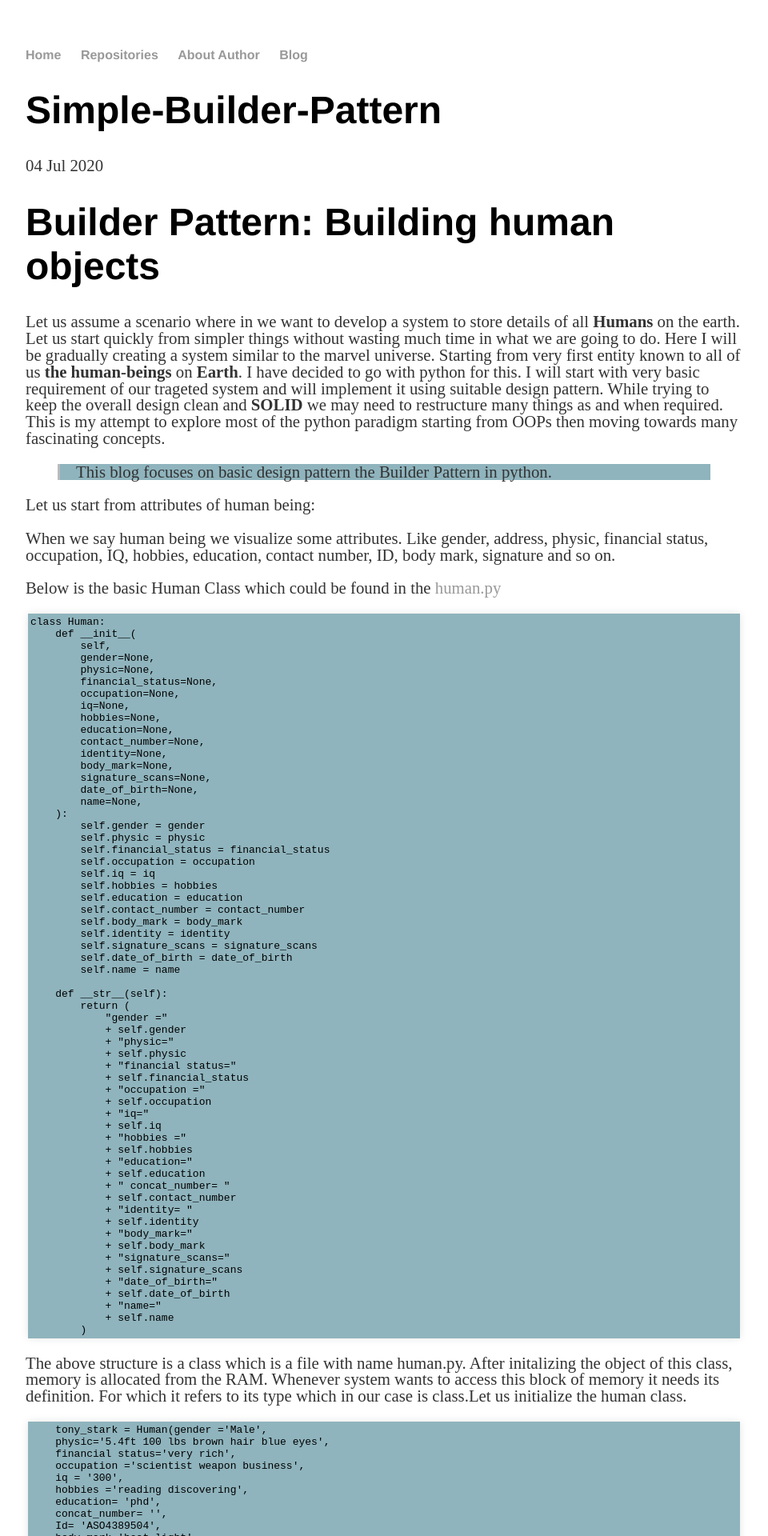
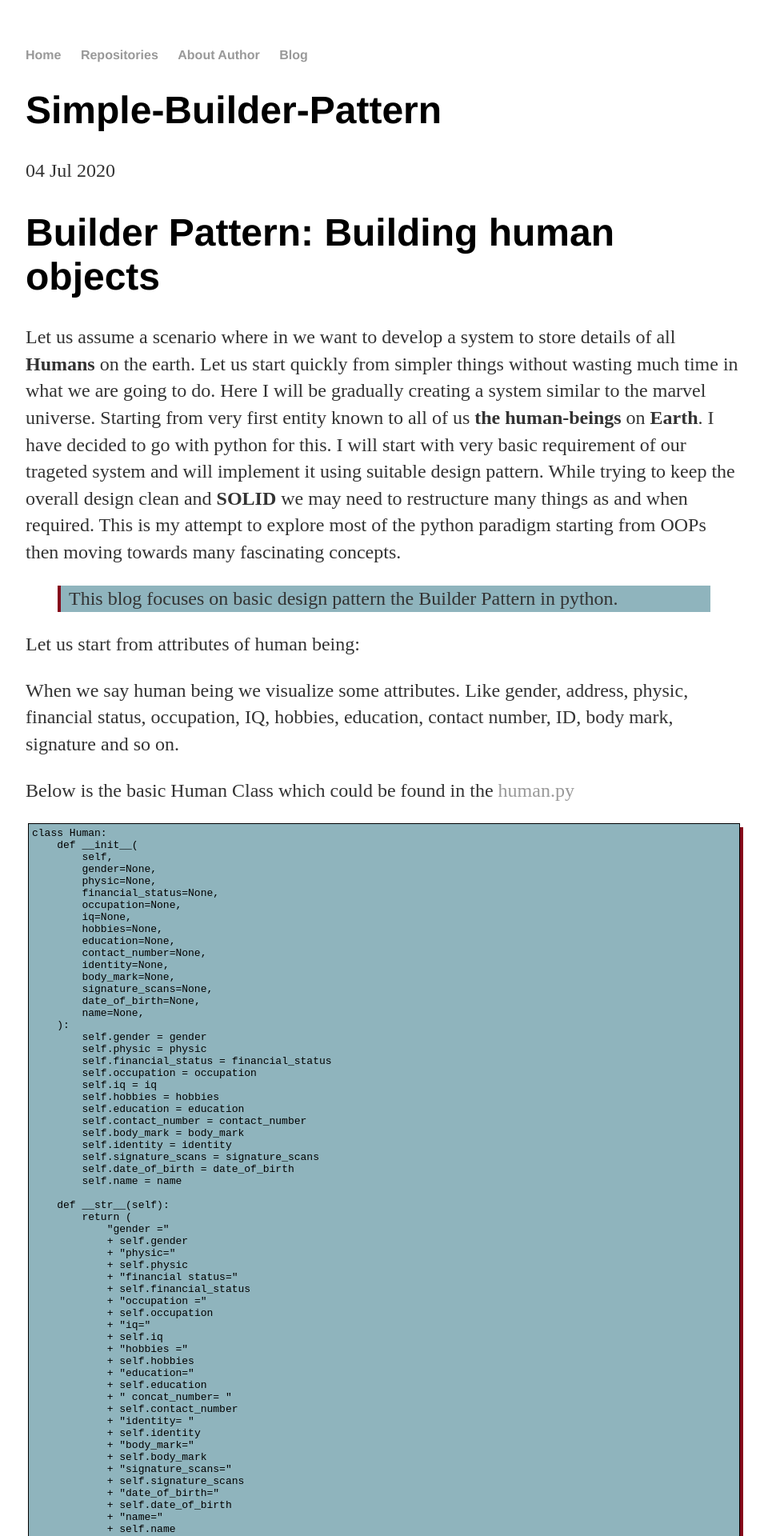
Before and after one commit to devchait/devchait.github.io, a Jekyll site: the page built from docs/_posts/2020-07-04-builder-pattern.md, in a window 1280 px wide. Shown: the top 1920 px of the page at 80% size, without its empty margins (160-1120 px from the left). Built offline with Jekyll 4.4.1, drawn with Linux system fonts in a browser that asks for light colours; some of the changed text lies outside the part shown.

Commit message:
changed the blogpost and the pre code in style

````diff
--- a/docs/_posts/2020-07-04-builder-pattern.md
+++ b/docs/_posts/2020-07-04-builder-pattern.md
@@ -16,7 +16,7 @@
 
 Below is the basic Human Class which could be found in the [human.py](/src/com/samples/oop/human.py)
 
-```
+```python
 class Human:
     def __init__(
         self,
@@ -80,7 +80,7 @@
 ```
 The above structure is a class which is a file with name human.py. After initalizing the object of this class, memory is allocated from the RAM. Whenever system wants to access this block of memory it needs its definition. For which it refers to its type which in our case is class.Let us initialize the human class.
 
-```
+```python
     tony_stark = Human(gender ='Male',
     physic='5.4ft 100 lbs brown hair blue eyes',
     financial status='very rich',
@@ -104,9 +104,9 @@
 
 and whatever is stored in memory to access it our run-time environment must know what structure it is of. So our runtime libs which manages these storage must know the kind of object in order to read it appropriately. To know the type of the object
 
-> type(tony_stark)
-
-<class 'oop.human.Human'>
+>
+    type(tony_stark)
+    <class 'oop.human.Human'>
 
 Now let us dig into some other details of design. As you could see assigning all values to this human class while initializing is hectic. We need to gather so many values during initialization. Let us consider an example, where we are getting individual value of 1000 humans in a loop that too 1 value at a time, then how we will initialize the object. As seen above all variables are public and we don’t need getter setter thus we can access any property anywhere as shown here
 
@@ -115,7 +115,7 @@
     tony_stark.gender = gender
 
 The flaw here is we need our property value public. What if our values are not public. Then we will either need setter getter or below is another approach.One thing we can do is save all values and then initialize the object. To avoid these situation a better solution is the builder design. This we use when there are too many properties and we are getting values few at one time and rest at other. So the builder pattern for this is given in [human_builder.py](/src/com/samples/oop/human_builder.py):
-```
+``` python
 class HumanBuilder(Object):
     def __init__():
         pass
@@ -187,23 +187,27 @@
         return human
 ```
 As you may have noticed that the HumanBuilder is not as per the PEP8‘s suggestions but our Human object is. So the purpose of builder is accomplished without disturbing the PEP8 with respect to our object Human.
-Let us go ahead and create some humans:
-```
-tony_stark_builder = HumanBuilder()
-human_builder.name(‘Tony Stark”’)
-             .gender(‘Male’)
-             .
-             .
-             .
-howard_stark = howard_stark_builder()
-howard_stark.name(‘Howard Stark’).gender(‘Male’).occupation(‘’)
-maria_stark = Maria_Stark_Builder()
-maria_stark_builder.name(‘Maria Stark’).gender(‘Female')
+Let us go ahead and create some humans.
+
+``` python
+    tony_stark_builder = HumanBuilder()
+    tony_stark_builder.name('Tony Stark')
+                .gender('Male')
+                .
+                .
+                .
+    howard_stark = howard_stark_builder()
+    howard_stark.name('Howard Stark')
+                .gender('Male')
+                .occupation('')
+    maria_stark = Maria_Stark_Builder()
+    maria_stark_builder.name('Maria Stark')
+                       .gender('Female')
 ```
 
 As you may have notice there is one major thing lacking here and that is the relations between the humans. Accepting the facts provided by the Science Humans are born from Humans. So how shall we present the relationships. How to answer this question. As we all know the word relation means association with some one. So it obviously requires atleast two same subjects. In our case it is humans. In every relation both associates has some role to play. So we must know the role of the human in that relation. Let us assume all roles in binary relation are left to right. For example to represent relation below could be the code found in [relation.py](/src/com/samples/oop/relation/relation.py):
 
-```
+``` python
 class Relation(Object):
     def __init__(left_entity=None, right_entity=None):
         self.left_entity = left_entity
@@ -213,7 +217,7 @@
         return {"left_entity": self.left_entity, "right_entity": self.right_entity}
 ```
 For Husband Wife relation. It is [here](/src/com/samples/oop/relation/husband_wife.py)
-```
+``` python
 class HusbandWife(Relation):
     def __init__(husband=None, wife=None):
         if isinstance(husband, "Human") and isinstance(wife, "Human"):
--- a/stylesheets/main.css
+++ b/stylesheets/main.css
@@ -24,8 +24,8 @@
     font-family:'Helvetica', 'Arial', 'Sans-Serif';
 }
 p {
-    font-size: 1.3em;
-    line-height: 1em;
+    font-size: 1.5em;
+    line-height: 1.4em;
     color: #333;
 }
 footer {
@@ -43,18 +43,19 @@
 }
 blockquote {
   color: #85081b;
-  margin-bottom: 20px;
-  padding: 0 0 0 20px;
+  margin-bottom: 10px;
+  padding: 0 0 0 10px;
   display: block;
-  border-left: 3px solid #bbb;
+  border-left: 4px solid #85081b;
   background: #8fb4bd;
 }
 
-code {
-  padding: 3px;
+pre code {
+  padding: 4px;
   margin: 0 3px;
-  box-shadow: 0 0 10px rgba(0,0,0,.1);
   display: block;
   background: #8fb4bd;
+  border: 1px solid;
+  box-shadow: 4px 5px #85081b;
 
 }
````
